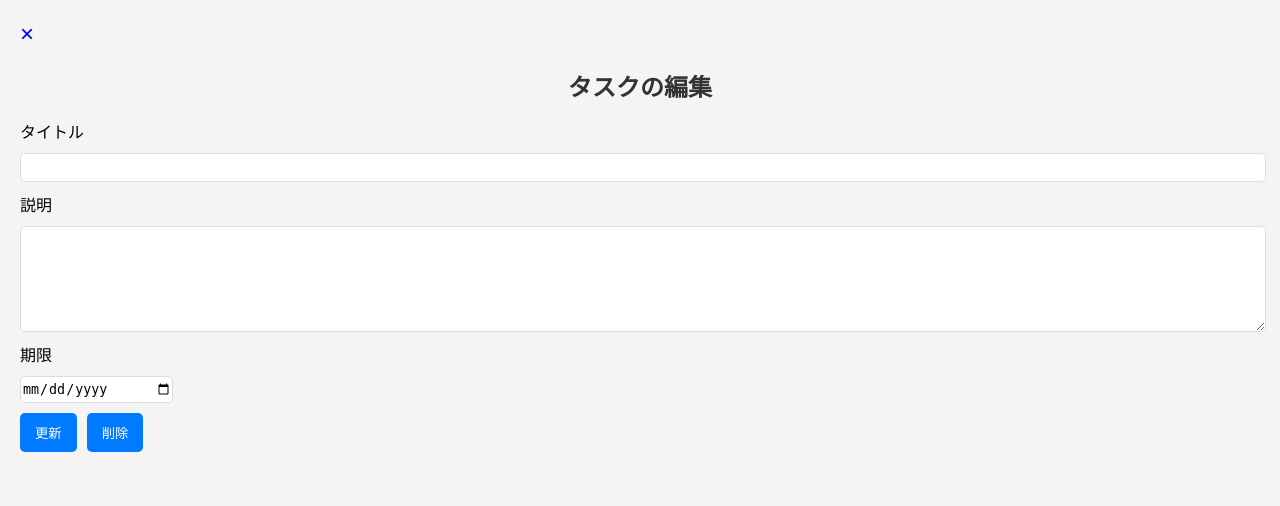
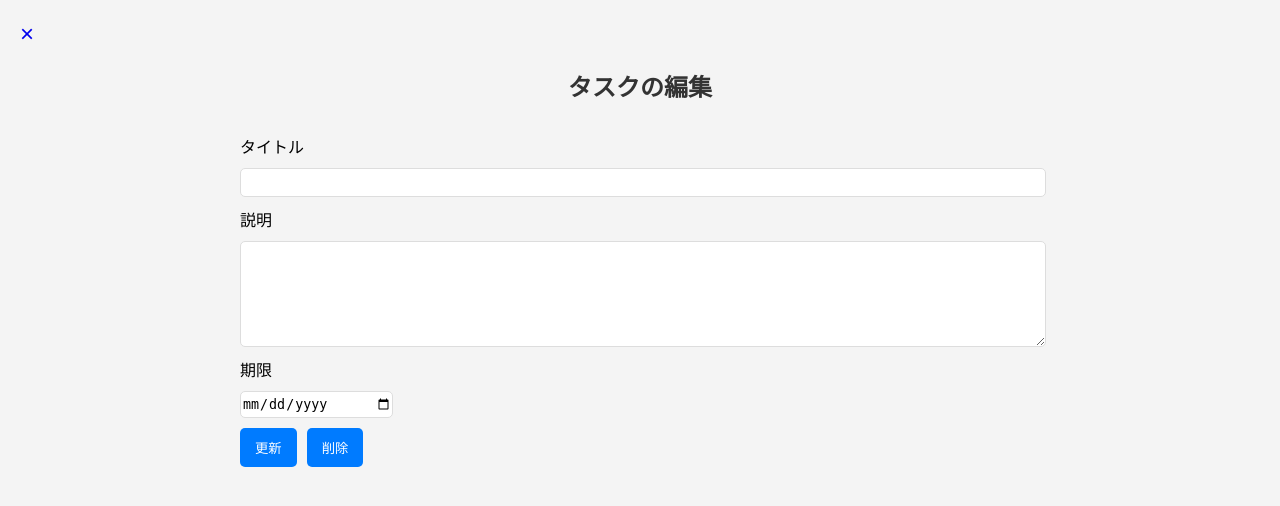
Before and after one commit to rino-0414/web_app, a Flask app: template flaskr/templates/edit_task.html in a window 1280 px wide. Shown: the top 506 px of the page. Run offline with Flask 3, Linux system fonts and the light colour scheme; the template is opened without the code that fills it, so the values that code supplies are empty.

Commit message:
タスク編集画面調整

```diff
--- a/flaskr/static/style.css
+++ b/flaskr/static/style.css
@@ -285,6 +285,12 @@ th, td {
     cursor: pointer;
 }
 
+#edit-form {
+    max-width: 800px; /* タスク一覧画面のリストの横幅に合わせる */
+    margin: 0 auto; /* 中央に寄せる */
+    padding: 15px;
+}
+
 /* task_list.html 用 */
 #task-list {
     list-style-type: none;
```
